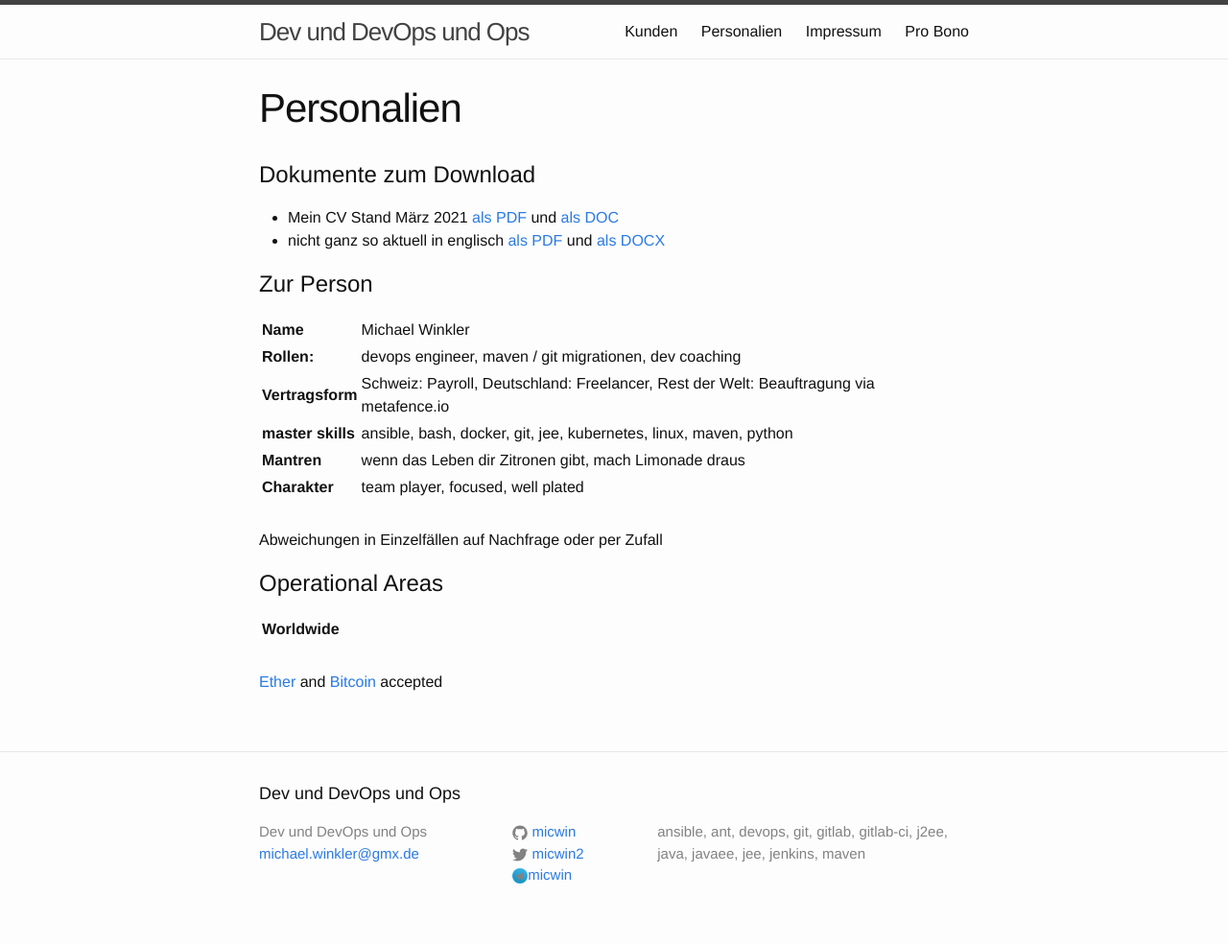
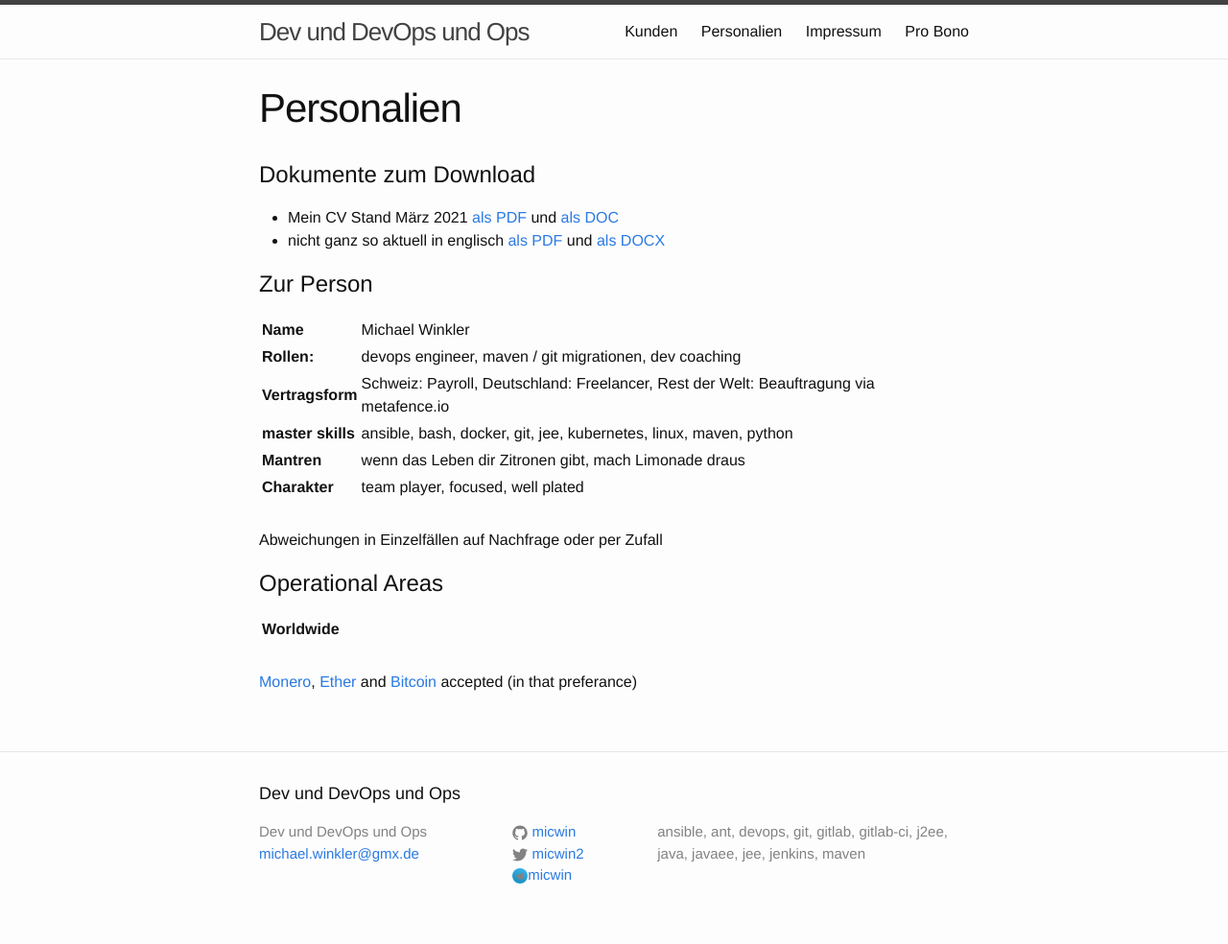
Before and after one commit to micwin/micwin.github.io, a Jekyll site: the page built from cv.md, in a window 1280 px wide. Shown: the whole page at 96% size. Built offline with Jekyll 4.4.1, drawn with Linux system fonts in a browser that asks for light colours.

Commit message:
reordered crypto

```diff
--- a/cv.md
+++ b/cv.md
@@ -23,8 +23,7 @@ Abweichungen in Einzelfällen auf Nachfrage oder per Zufall
 
 # Operational Areas #
 
-
 | **Worldwide** |  |
 | | |
 
-[Ether](https://de.wikipedia.org/wiki/Ethereum) and [Bitcoin](https://de.wikipedia.org/wiki/Bitcoin) accepted
+[Monero](https://en.wikipedia.org/wiki/Monero), [Ether](https://en.wikipedia.org/wiki/Ethereum) and [Bitcoin](https://en.wikipedia.org/wiki/Bitcoin) accepted (in that preferance)
```
